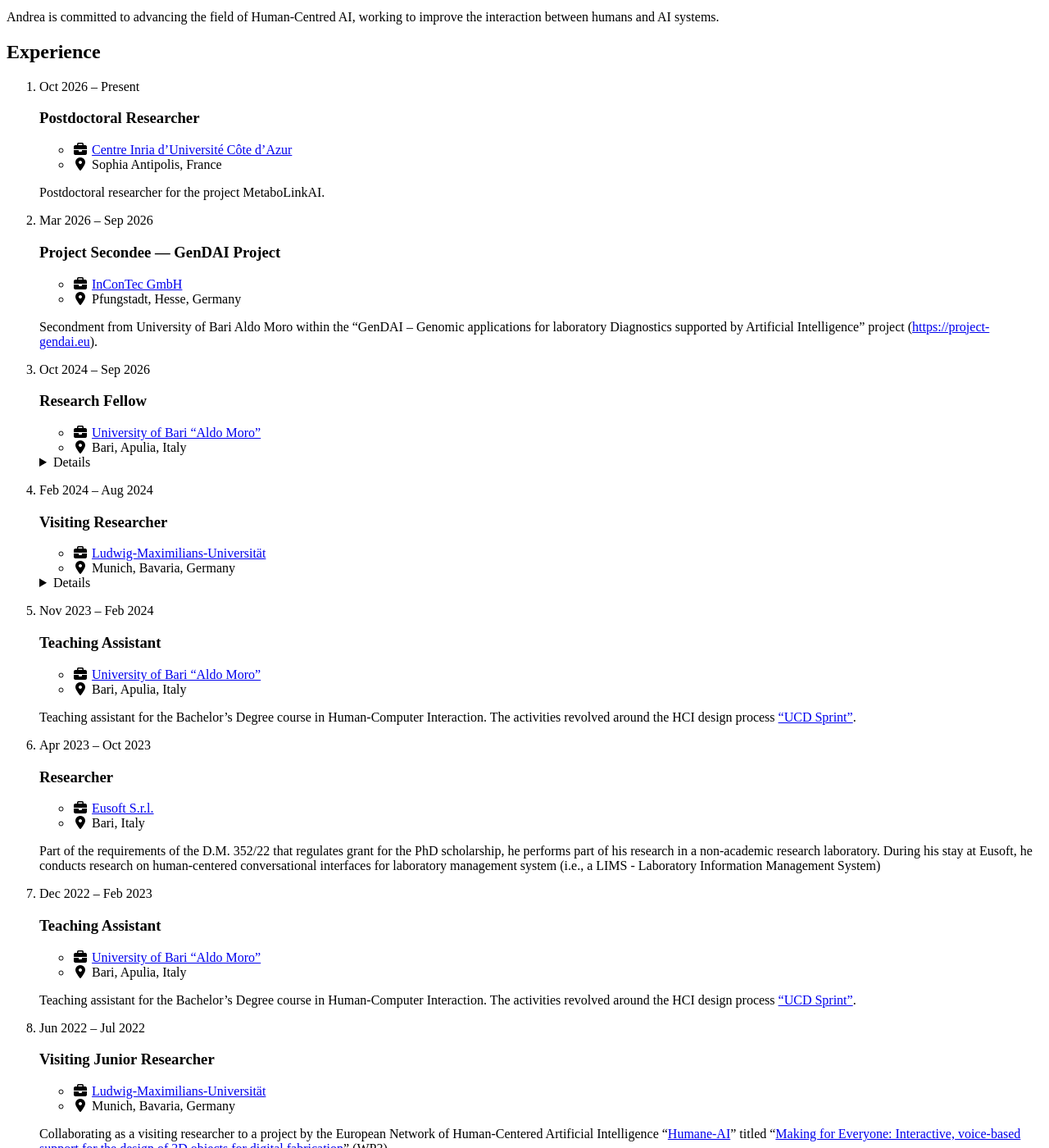
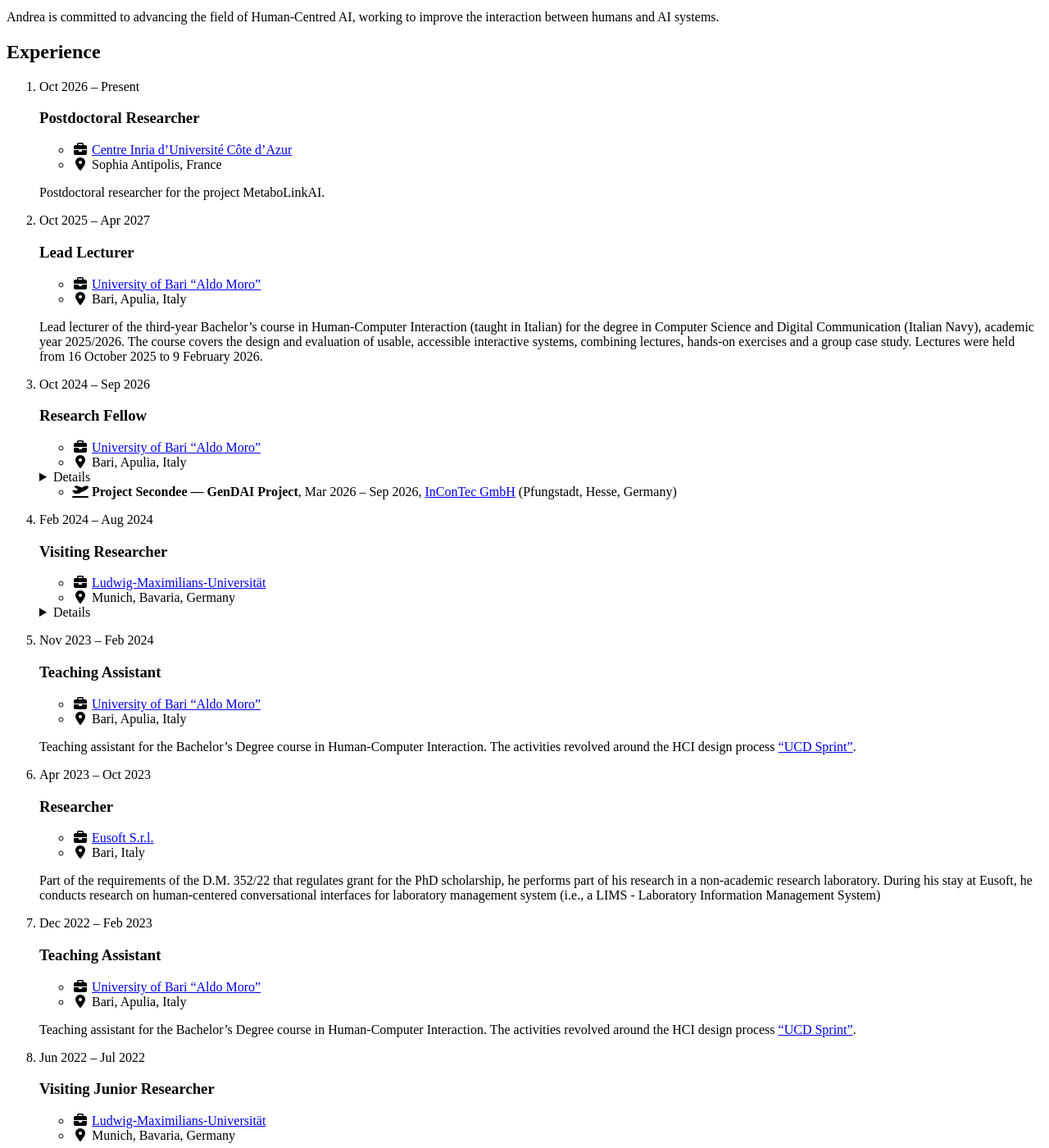
Before and after one commit to espositoandrea/espositoandrea.github.io, a Jekyll site: the page built from curriculum.md, in a window 1280 px wide and 1400 px high, scrolled down 892 px. Shown: the whole window at 82% size. Built offline with Jekyll 4.4.1, drawn with Linux system fonts in a browser that asks for light colours; nearby versions of some CDN libraries; comment, search, counter and statistics services are not loaded; a style sheet for code colours, icons or effects is not loaded; some of the changed text lies outside the part shown.

Commit message:
Nest the GenDAI secondment under the research fellowship, add the lecturer role
Also restore Consulta Umbria as the employer of the INTERACT 2021 jobs.

```diff
--- a/_data/curriculum.yml
+++ b/_data/curriculum.yml
@@ -215,23 +215,36 @@
       Postdoctoral researcher for the project MetaboLinkAI.
     notes_it: |-
       Ricercatore postdoc per il progetto MetaboLinkAI.
-  - title: Project Secondee --- GenDAI Project
-    title_it: Ricercatore visitatore su progetto -- progetto GenDAI
-    category: visiting-abroad
+  - title: Lead Lecturer
+    # Italian drafted by Claude: to be reviewed
+    title_it: Docente titolare dell'insegnamento
+    category: job
     years:
-      start: 2026-03-16
-      end: 2026-09-16
+      start: 2025-10-01
+      end: 2027-04-30
     institute:
-      name: InConTec GmbH
-      name_it: InConTec GmbH
-      url: https://www.incontec.de
-    location: Pfungstadt, Hesse, Germany
-    location_it: Pfungstadt, Assia, Germania
+      name: University of Bari "Aldo Moro"
+      name_it: Università degli Studi di Bari "Aldo Moro"
+      department: Department of Computer Science
+      department_it: Dipartimento di Informatica
+      url: https://uniba.it
+    location: Bari, Apulia, Italy
+    location_it: Bari, Italia
     notes: |-
-      Secondment from University of Bari Aldo Moro within the “GenDAI – Genomic applications for laboratory Diagnostics supported by Artificial Intelligence” project (<https://project-gendai.eu>).
-    # Italian drafted by Claude: to be reviewed
+      Lead lecturer of the third-year Bachelor's course in Human-Computer
+      Interaction (taught in Italian) for the degree in Computer Science and
+      Digital Communication (Italian Navy), academic year 2025/2026. The
+      course covers the design and evaluation of usable, accessible
+      interactive systems, combining lectures, hands-on exercises and a group
+      case study. Lectures were held from 16 October 2025 to 9 February 2026.
     notes_it: |-
-      Distacco (secondment) dall'Università degli Studi di Bari Aldo Moro nell'ambito del progetto “GenDAI – Genomic applications for laboratory Diagnostics supported by Artificial Intelligence” (<https://project-gendai.eu>).
+      Docente titolare dell'insegnamento di Interazione Uomo-Macchina (terzo
+      anno, in lingua italiana) del Corso di Laurea Triennale in Informatica e
+      Comunicazione Digitale (Marina Militare), anno accademico 2025/2026.
+      L'insegnamento riguarda la progettazione e la valutazione di sistemi
+      interattivi usabili e accessibili, con lezioni, esercitazioni e un caso
+      di studio di gruppo. Le lezioni si sono svolte dal 16 ottobre 2025 al 9
+      febbraio 2026.
   - title: Research Fellow
     title_it: Assegnista di ricerca (tipo B)
     category: research-grant
@@ -288,6 +301,24 @@
         perspective.
     notes_it: |-
         L’inclusione digitale è un diritto primario per tutti i cittadini e rappresenta un “must have” per garantire l’accesso alla conoscenza, all’istruzione e al lavoro. Tuttavia, in Italia quattro persone su dieci continuano a non utilizzare Internet regolarmente e più della metà della popolazione non dispone di competenze digitali di base. Nonostante i progressi nelle tecnologie assistive, la Direttiva UE 2019/882 riconosce la sfida continua dell’accessibilità del web, in particolare per le persone con disabilità. Le attività di questo assegno di ricerca sono nell'ambito del progetto PRIN PNRR 2022 "PROTECT - imPROving ciTizEn inClusivity Through Conversational AI", che esplora come agenti intelligenti che interagiscono con gli utenti possano migliorare l'accessibilità del web.
+    # Periods spent elsewhere as part of this appointment
+    secondments:
+      - title: Project Secondee --- GenDAI Project
+        title_it: Ricercatore visitatore su progetto -- progetto GenDAI
+        years:
+          start: 2026-03-16
+          end: 2026-09-16
+        institute:
+          name: InConTec GmbH
+          name_it: InConTec GmbH
+          url: https://www.incontec.de
+        location: Pfungstadt, Hesse, Germany
+        location_it: Pfungstadt, Assia, Germania
+        notes: |-
+          Secondment from University of Bari Aldo Moro within the “GenDAI – Genomic applications for laboratory Diagnostics supported by Artificial Intelligence” project (<https://project-gendai.eu>).
+        # Italian drafted by Claude: to be reviewed
+        notes_it: |-
+          Distacco (secondment) dall'Università degli Studi di Bari Aldo Moro nell'ambito del progetto “GenDAI – Genomic applications for laboratory Diagnostics supported by Artificial Intelligence” (<https://project-gendai.eu>).
     location: Bari, Apulia, Italy
     location_it: Bari, Italia
   - title: Visiting Researcher
@@ -439,13 +470,11 @@
       start: 2021-10-01
       end: 2021-11-30
     institute:
-      name: University of Bari "Aldo Moro"
-      name_it: Università degli Studi di Bari "Aldo Moro"
-      department: Department of Computer Science
-      department_it: Dipartimento di Informatica
-      url: https://uniba.it
-    location: Bari, Apulia, Italy
-    location_it: Bari, Italia
+      name: Consulta Umbria
+      name_it: Consulta Umbria
+      url: https://www.consultaumbria.com
+    location: INTERACT 2021 (Bari)
+    location_it: INTERACT 2021 (Bari)
     notes: |-
       Provided technical support for post-event activities for the [INTERACT
       2021 international
@@ -462,13 +491,11 @@
       start: 2021-08-31
       end: 2021-09-03
     institute:
-      name: University of Bari "Aldo Moro"
-      name_it: Università degli Studi di Bari "Aldo Moro"
-      department: Department of Computer Science
-      department_it: Dipartimento di Informatica
-      url: https://uniba.it
-    location: Bari, Apulia, Italy
-    location_it: Bari, Italia
+      name: Consulta Umbria
+      name_it: Consulta Umbria
+      url: https://www.consultaumbria.com
+    location: INTERACT 2021 (Bari)
+    location_it: INTERACT 2021 (Bari)
     notes: |-
       Provided technical support and managed the audio-video systems
       at the [INTERACT 2021 international conference](https://www.interact2021.org){:target="_blank"},
--- a/_includes/cv-entries.html
+++ b/_includes/cv-entries.html
@@ -56,6 +56,20 @@
                 <div class="entry-text" itemprop="description">{{ entry.notes | markdownify }}</div>
                 {% endif %}
             {% endif %}
+
+            {% if entry.secondments %}
+            <ul class="entry-facts">
+                {% for secondment in entry.secondments %}
+                <li>
+                    <i class="fa-solid fa-plane-departure fa-fw" aria-hidden="true"></i>
+                    <strong>{{ secondment.title | smartify }}</strong>,
+                    {{ secondment.years.start | date: "%b %Y" }} &ndash; {{ secondment.years.end | date: "%b %Y" }},
+                    {% if secondment.institute.url %}<a href="{{ secondment.institute.url }}" target="_blank" rel="noopener noreferrer">{{ secondment.institute.name | smartify }}</a>{% else %}{{ secondment.institute.name | smartify }}{% endif %}
+                    ({{ secondment.location | smartify }})
+                </li>
+                {% endfor %}
+            </ul>
+            {% endif %}
         </div>
     </li>
     {% endfor %}
```
